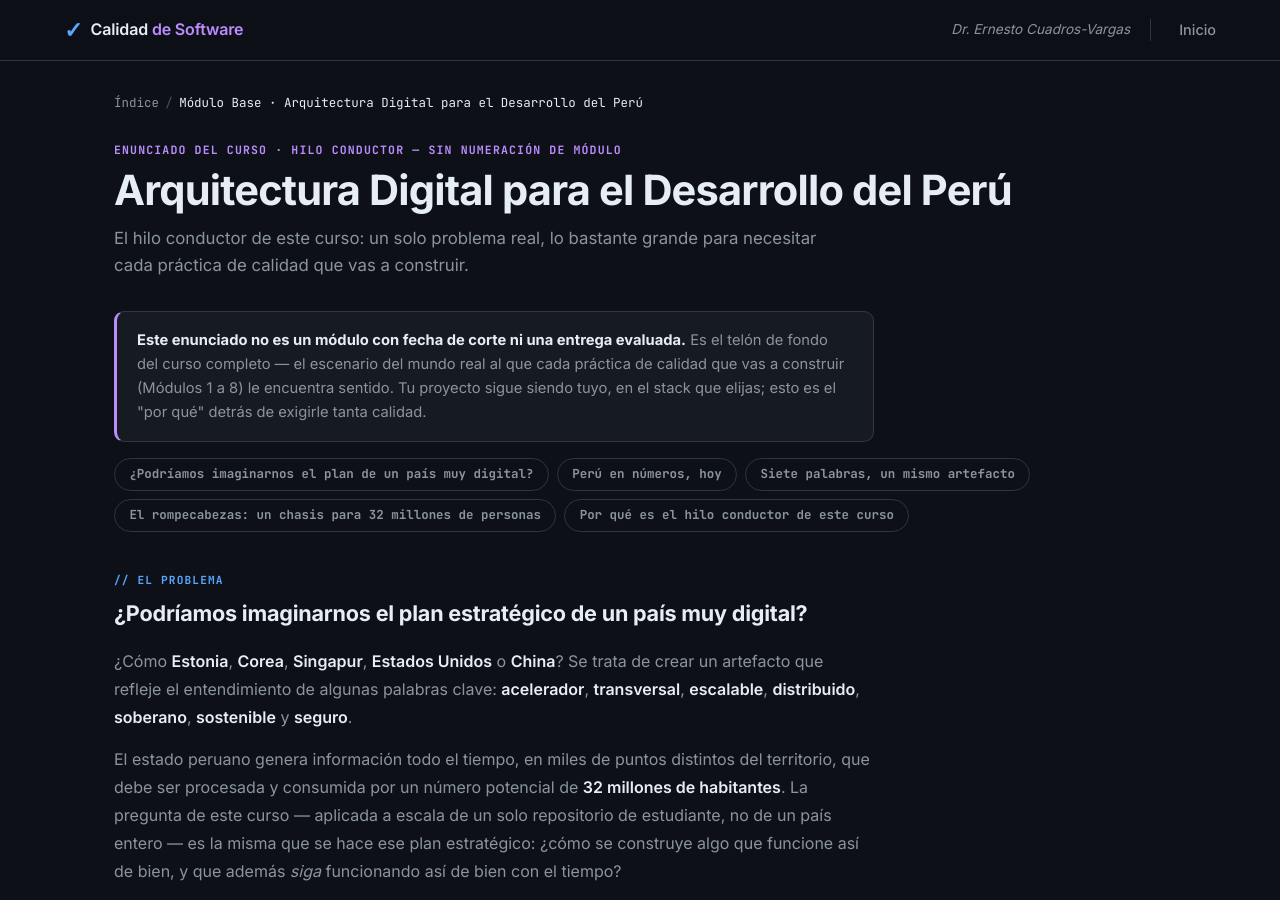
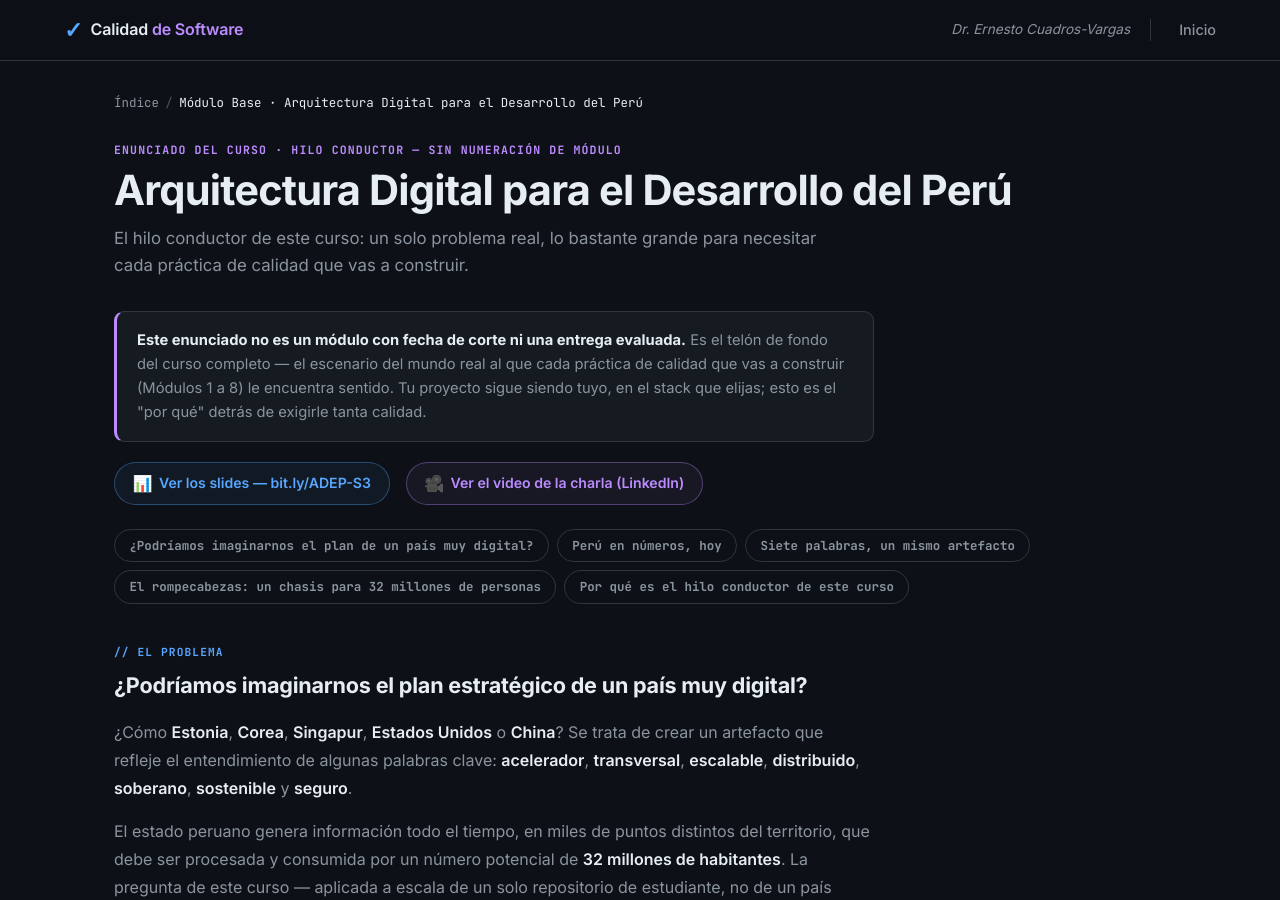
Before and after one commit to ecuadros/SoftwareQuality, a Jekyll site: the page built from proyecto-base/arquitectura-digital-estado-peruano.html, in a window 1280 px wide and 900 px high. Built offline with Jekyll 4.4.1, drawn with Linux system fonts in a browser that asks for light colours.

Commit message:
Destaca los slides y el video de la charla ADEP en el enunciado
Agrega dos enlaces prominentes (bit.ly/ADEP-S3 y el post de LinkedIn
con el video) justo debajo de la intro, antes del índice, para que
sean lo primero que el alumno vea al entrar a la página.

```diff
--- a/proyecto-base/arquitectura-digital-estado-peruano.html
+++ b/proyecto-base/arquitectura-digital-estado-peruano.html
@@ -14,6 +14,17 @@ next_title: "Modelos de Calidad y Costo de la No-Calidad"
   telón de fondo del curso completo — el escenario del mundo real al que cada práctica de calidad que vas
   a construir (Módulos 1 a 8) le encuentra sentido. Tu proyecto sigue siendo tuyo, en el stack que elijas;
   esto es el "por qué" detrás de exigirle tanta calidad.
+</div>
+
+<div style="display: flex; gap: 1rem; flex-wrap: wrap; margin: 1.25rem 0 1.5rem;">
+  <a href="https://bit.ly/ADEP-S3" target="_blank" rel="noopener" class="stat-pill accent">
+    <span class="stat-icon">📊</span>
+    Ver los slides — bit.ly/ADEP-S3
+  </a>
+  <a href="https://www.linkedin.com/posts/carlosfloreslopez_excelente-exposici%C3%B3n-que-todo-especialista-activity-7184935465374879744-MAFX?utm_source=share&utm_medium=member_android" target="_blank" rel="noopener" class="stat-pill accent2">
+    <span class="stat-icon">🎥</span>
+    Ver el video de la charla (LinkedIn)
+  </a>
 </div>
 
 <nav class="demo-toc">
```
